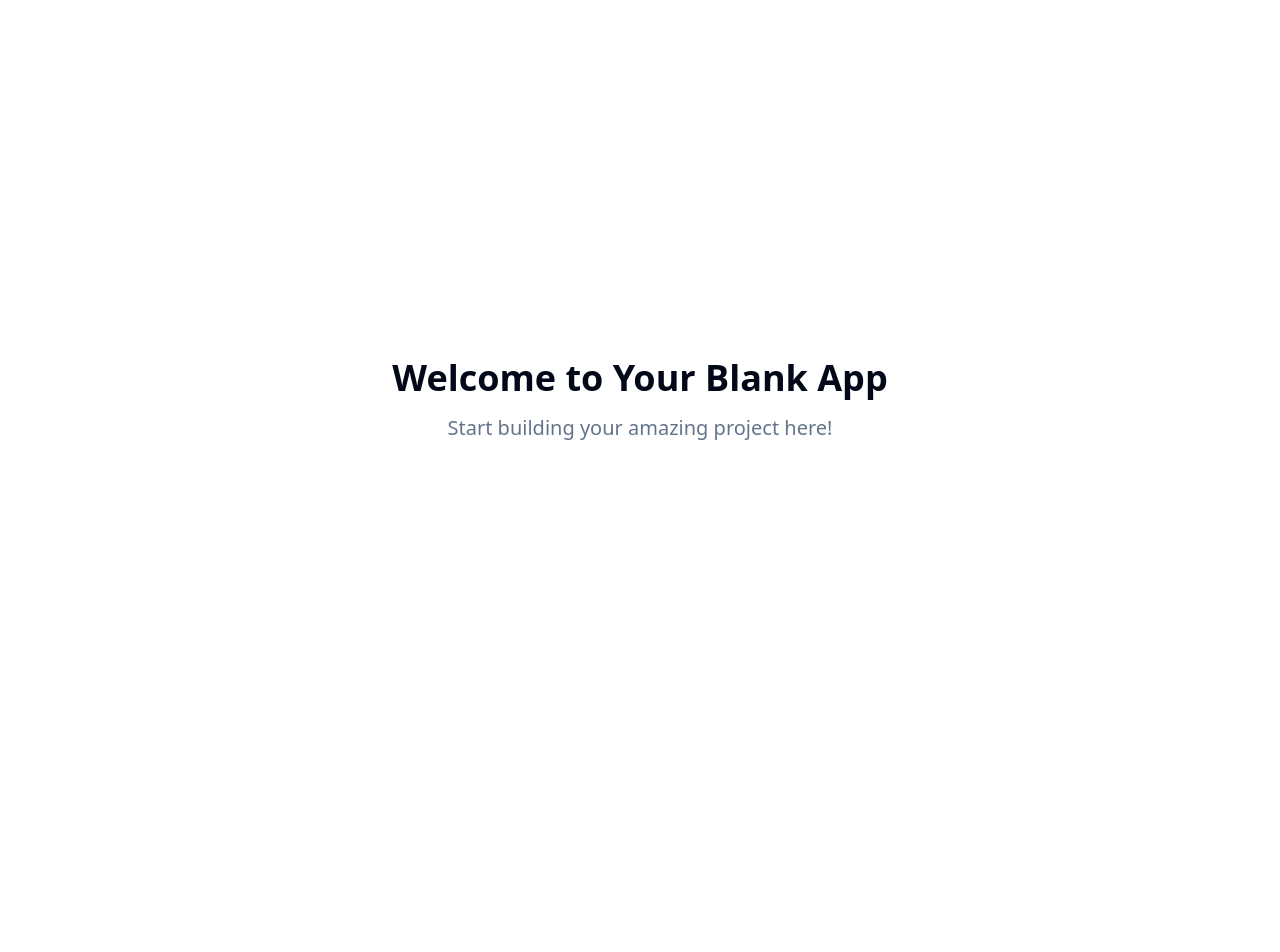
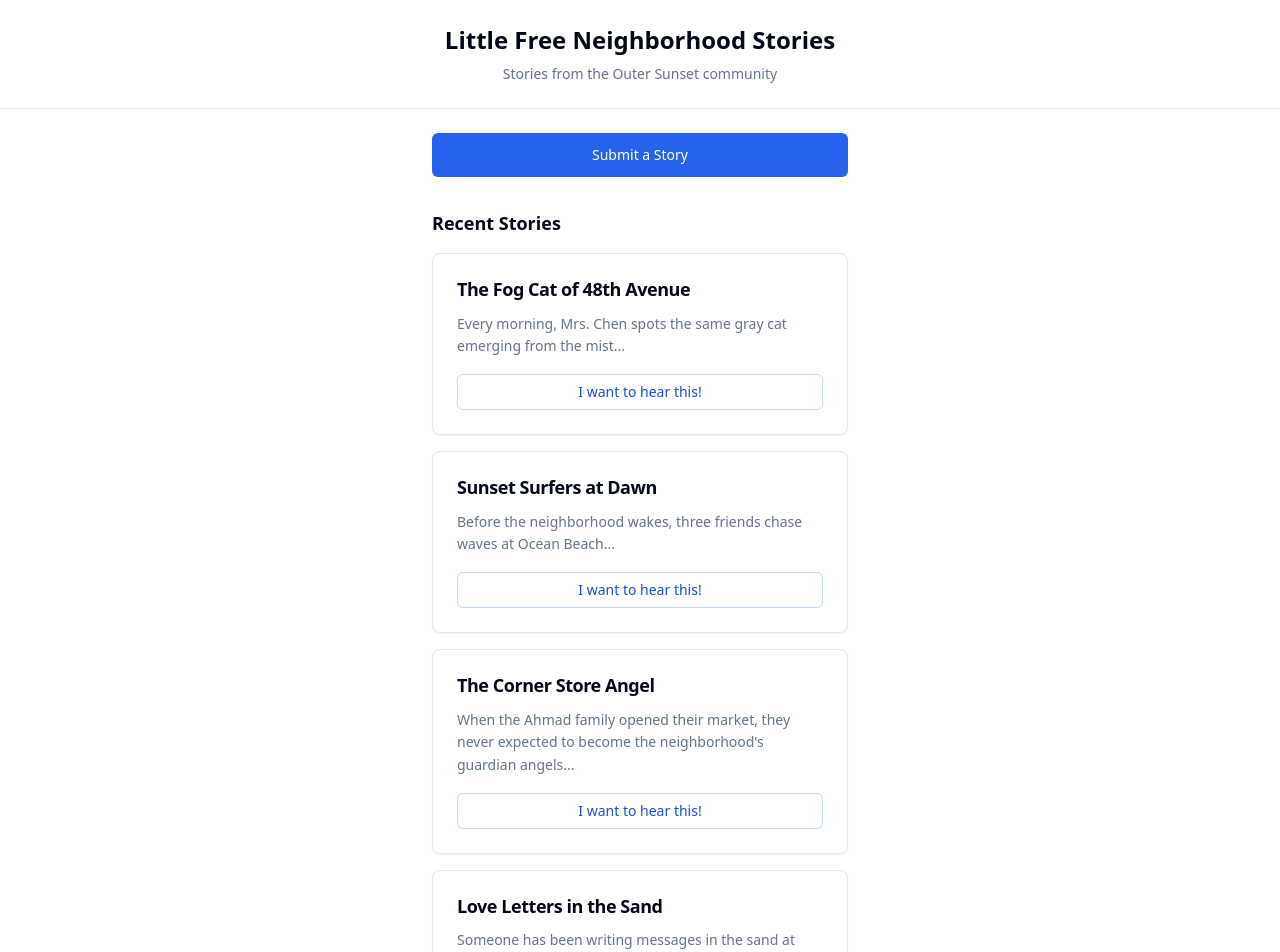
Before and after one commit to The-Relational-Technology-Project/sunset-story-boxes, a React (Vite) app: page / in a window 1280 px wide. Shown: the top 952 px of the page. Before the commit the page ends 800 px from the top, so only its background shows below. Built offline with nearby package versions, Linux system fonts and the light colour scheme.

Commit message:
feat: Implement homepage and story cards

```diff
--- a/index.html
+++ b/index.html
@@ -1,14 +1,15 @@
+
 <!DOCTYPE html>
 <html lang="en">
   <head>
     <meta charset="UTF-8" />
     <meta name="viewport" content="width=device-width, initial-scale=1.0" />
-    <title>sunset-story-boxes</title>
-    <meta name="description" content="Lovable Generated Project" />
+    <title>Little Free Neighborhood Stories</title>
+    <meta name="description" content="Stories from the Outer Sunset community, connected to Little Free Libraries" />
     <meta name="author" content="Lovable" />
 
-    <meta property="og:title" content="sunset-story-boxes" />
-    <meta property="og:description" content="Lovable Generated Project" />
+    <meta property="og:title" content="Little Free Neighborhood Stories" />
+    <meta property="og:description" content="Stories from the Outer Sunset community, connected to Little Free Libraries" />
     <meta property="og:type" content="website" />
     <meta property="og:image" content="https://lovable.dev/opengraph-image-p98pqg.png" />
 
--- a/src/pages/Index.tsx
+++ b/src/pages/Index.tsx
@@ -1,12 +1,107 @@
-// Update this page (the content is just a fallback if you fail to update the page)
+
+import { Button } from "@/components/ui/button";
+import { Card, CardContent, CardHeader, CardTitle } from "@/components/ui/card";
+
+const sampleStories = [
+  {
+    id: 1,
+    title: "The Fog Cat of 48th Avenue",
+    teaser: "Every morning, Mrs. Chen spots the same gray cat emerging from the mist..."
+  },
+  {
+    id: 2,
+    title: "Sunset Surfers at Dawn",
+    teaser: "Before the neighborhood wakes, three friends chase waves at Ocean Beach..."
+  },
+  {
+    id: 3,
+    title: "The Corner Store Angel",
+    teaser: "When the Ahmad family opened their market, they never expected to become the neighborhood's guardian angels..."
+  },
+  {
+    id: 4,
+    title: "Love Letters in the Sand",
+    teaser: "Someone has been writing messages in the sand at Noriega Beach for 30 years..."
+  },
+  {
+    id: 5,
+    title: "The Mystery of the Singing Stairs",
+    teaser: "Every Tuesday at 3 PM, beautiful music echoes from the Moraga Steps..."
+  },
+  {
+    id: 6,
+    title: "Garden Wisdom from Judah Street",
+    teaser: "Maria's front yard garden has fed half the block for three decades..."
+  }
+];
 
 const Index = () => {
   return (
-    <div className="min-h-screen flex items-center justify-center bg-background">
-      <div className="text-center">
-        <h1 className="text-4xl font-bold mb-4">Welcome to Your Blank App</h1>
-        <p className="text-xl text-muted-foreground">Start building your amazing project here!</p>
-      </div>
+    <div className="min-h-screen bg-background">
+      {/* Header */}
+      <header className="bg-white border-b px-4 py-6">
+        <div className="max-w-md mx-auto text-center">
+          <h1 className="text-2xl font-bold text-foreground mb-2">
+            Little Free Neighborhood Stories
+          </h1>
+          <p className="text-muted-foreground text-sm">
+            Stories from the Outer Sunset community
+          </p>
+        </div>
+      </header>
+
+      {/* Main Content */}
+      <main className="max-w-md mx-auto px-4 py-6">
+        {/* Submit Story Button */}
+        <div className="mb-8">
+          <Button
+            size="lg"
+            className="w-full bg-blue-600 hover:bg-blue-700 text-white font-medium py-4"
+            onClick={() => console.log("Submit story clicked")}
+          >
+            Submit a Story
+          </Button>
+        </div>
+
+        {/* Stories Section */}
+        <div className="space-y-4">
+          <h2 className="text-lg font-semibold text-foreground mb-4">
+            Recent Stories
+          </h2>
+
+          {sampleStories.map((story) => (
+            <Card key={story.id} className="bg-white border shadow-sm">
+              <CardHeader className="pb-3">
+                <CardTitle className="text-lg font-semibold text-foreground leading-tight">
+                  {story.title}
+                </CardTitle>
+              </CardHeader>
+              <CardContent className="pt-0">
+                <p className="text-muted-foreground text-sm mb-4 leading-relaxed">
+                  {story.teaser}
+                </p>
+                <Button
+                  variant="outline"
+                  size="sm"
+                  className="w-full border-blue-200 text-blue-700 hover:bg-blue-50"
+                  onClick={() => console.log(`Read story: ${story.title}`)}
+                >
+                  I want to hear this!
+                </Button>
+              </CardContent>
+            </Card>
+          ))}
+        </div>
+      </main>
+
+      {/* Footer */}
+      <footer className="bg-gray-50 border-t mt-12 px-4 py-6">
+        <div className="max-w-md mx-auto text-center">
+          <p className="text-xs text-muted-foreground">
+            Connected to Little Free Libraries in the Outer Sunset
+          </p>
+        </div>
+      </footer>
     </div>
   );
 };
```
